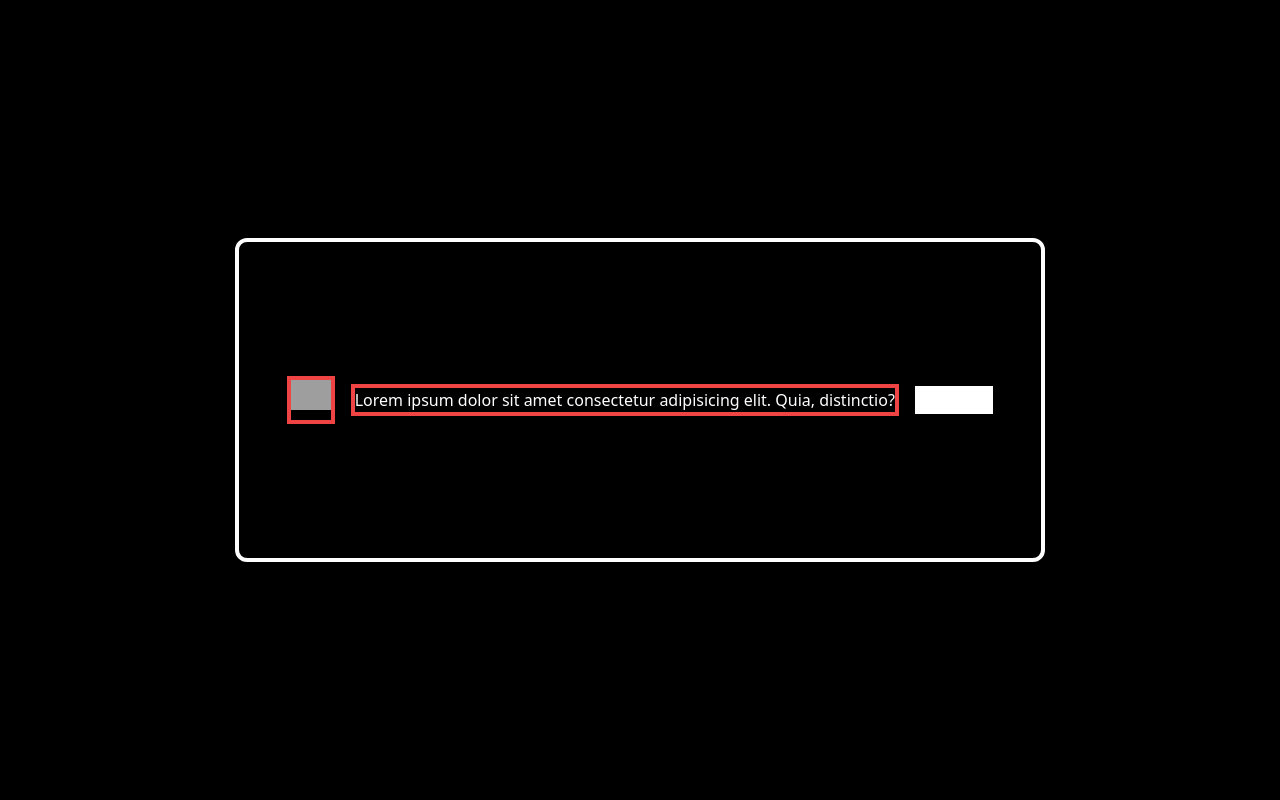
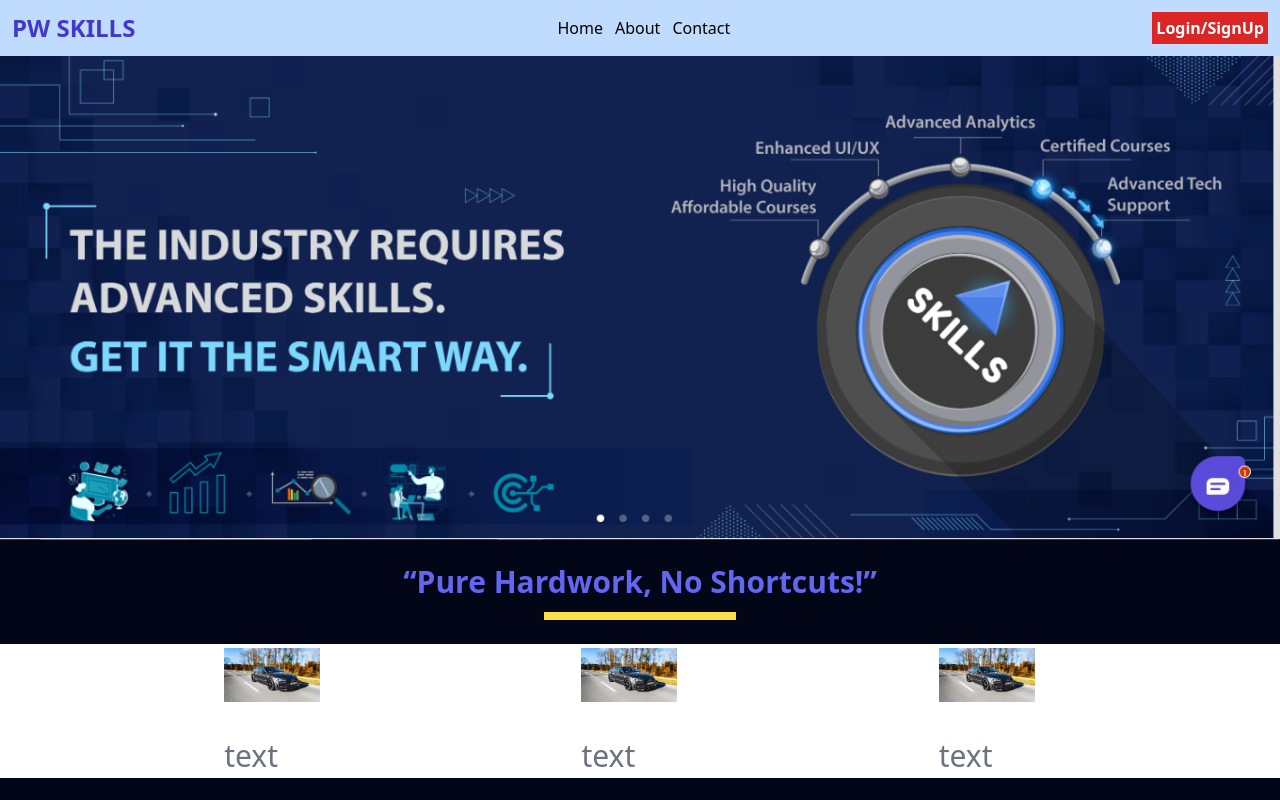
Before and after one commit to AdityaGoel0320/tailwindcss, a plain HTML site: page index.html in a window 1280 px wide. Drawn offline with nearby package versions, Linux system fonts and the light colour scheme; grey boxes are pictures that could not be loaded.

Commit message:
04/05/23

```diff
--- a/index.html
+++ b/index.html
@@ -1,56 +1,88 @@
-<!doctype html>
-<html>
+<!DOCTYPE html>
+<html lang="en">
+
 <head>
     <meta charset="UTF-8">
-
+    <meta http-equiv="X-UA-Compatible" content="IE=edge">
     <meta name="viewport" content="width=device-width, initial-scale=1.0">
-
     <script src="https://cdn.tailwindcss.com"></script>
 
+    <title>PW Website development</title>
 </head>
-<style>
-  .extra{
-    /* text-red-500 */
-    color: red;
-    /* font-size: 700px; */
-  }
-</style>
+
+<body class="bg-slate-950 text-white">
+
+    <!-- navbar starts -->
+    <div class="flex justify-between items-center  bg-blue-200 text-black p-3  ">
+        <div class="text-2xl text-indigo-700 font-bold uppercase">Pw skills</div>
+        <ul class=" hidden md:flex items-center justify-around gap-3 cursor-pointer">
+            <li>Home</li>
+            <li>About</li>
+            <li>Contact</li>
+        </ul>
+        <div class="bg-red-600 p-1 text-white font-semibold text-1.5xl hidden md:block">
+            Login/SignUp
+        </div>
+        <div class="md:hidden fontext-2xl">
+            <a class="text-2xl flex item-center" href="#">&#8801;</a>
+        </div>
+    </div>
+
+    <!-- navbar ends -->
+
+    <!-- image  section -->
+    <img class="w-full hidden md:block" src="img.png" alt="">
+
+    <img class="md:hidden"
+        src="https://www.bing.com/images/search?view=detailV2&ccid=YKH2cVMZ&id=C233E6EE263B8B822AB865CC59EBB0907D5487FE&thid=OIP.YKH2cVMZizaL0aDifI1lmAHaLS&mediaurl=https%3a%2f%2fcdn.pwskills.com%2fassets%2fuploads%2fbanners%2f63a18d078076282a178f528c%2fmobile.jpg&exph=4167&expw=2733&q=pw+sills+img&simid=608055696152202633&FORM=IRPRST&ck=F4F6A301325EB43C6C488A249E4DC31A&selectedIndex=11"
+        alt="frgt">
 
 
 
-<body class="bg-black text-white flex h-screen items-center justify-center   ">
-  <div id="card" class="card  m-12 p-12   flex flex-col sm:flex-row   space-x-4 items-center justify-center rounded-xl  border border-white border-4" >
-    <div id="img" class="img h-12 w-12 border border-red-500 border-4 ">
-      <img src="https://th.bing.com/th?id=OIP.Z4o9htajpxoOZDyLW-LKuQHaHa&w=249&h=249&c=8&rs=1&qlt=90&o=6&pid=3.1&rm=2" alt="">
+    <!-- image  ends -->
+
+
+
+    <!-- student section -->
+    <div class="flex flex-col items-center justify-center w-full ">
+
+        <!-- heading starts -->
+        <div id="heading" class="flex  flex-col items-center justify-center m-3 ">
+
+            <h1 class="font-bold text-indigo-500 text-3xl mt-3">“Pure Hardwork, No Shortcuts!”</h1>
+            <div class="line w-48 m-3 h-2 bg-yellow-300" id="line"></div>
         </div>
-    <div id="content" class="content  border border-red-500 border-4">
-      <p id="p">Lorem ipsum dolor sit amet consectetur adipisicing elit. Quia, distinctio?</p>
+        <!-- heading ends -->
+
+        <!-- cards group starts -->
+        <div class="flex  items-center justify-evenly  gap-3 w-full bg-white ">
+            <div id="cards" class="p-1 ">
+                <img class="w-24 " src="cars.jpg" alt="img">
+                <pc class="text-3xl text-white">Number</pc>
+                <p class="text-3xl text-gray-500">text</p>
+            </div>
+            <div id="cards" class="p-1 ">
+                <img class="w-24 " src="cars.jpg" alt="img">
+                <pc class="text-3xl text-white">Number</pc>
+                <p class="text-3xl text-gray-500">text</p>
+            </div>
+
+            <div id="cards" class="p-1 ">
+                <img class="w-24 " src="cars.jpg" alt="img">
+                <pc class="text-3xl text-white">Number</pc>
+                <p class="text-3xl text-gray-500">text</p>
             </div>
 
 
-    <button id="btn" class="m-24 bg-white text-black text-xl md:text-white">
-      Click me
-    </button>
+        </div>
+
+        <!-- cards group ends -->
+
+
+
     </div>
 
 
-  <script>
-    let btn = document.getElementById("btn")
-    let p = document.getElementById("p")
-
-
-    btn.addEventListener("click" , ()=>{
-      console.log("hi")
-      // p.style.color  = "black"
-      p.classList.add("extra")
-
-    })
-    // let  = document.getElementById("")
-  </script>
 </body>
 
-
-
-
-
 </html>
```
Also changed, not shown: pwhome.html (deleted, +0 -53 lines), sample.html (added, +56 -0 lines), cars.jpg (added). Lines whose indentation alone changed are shown as unchanged.
